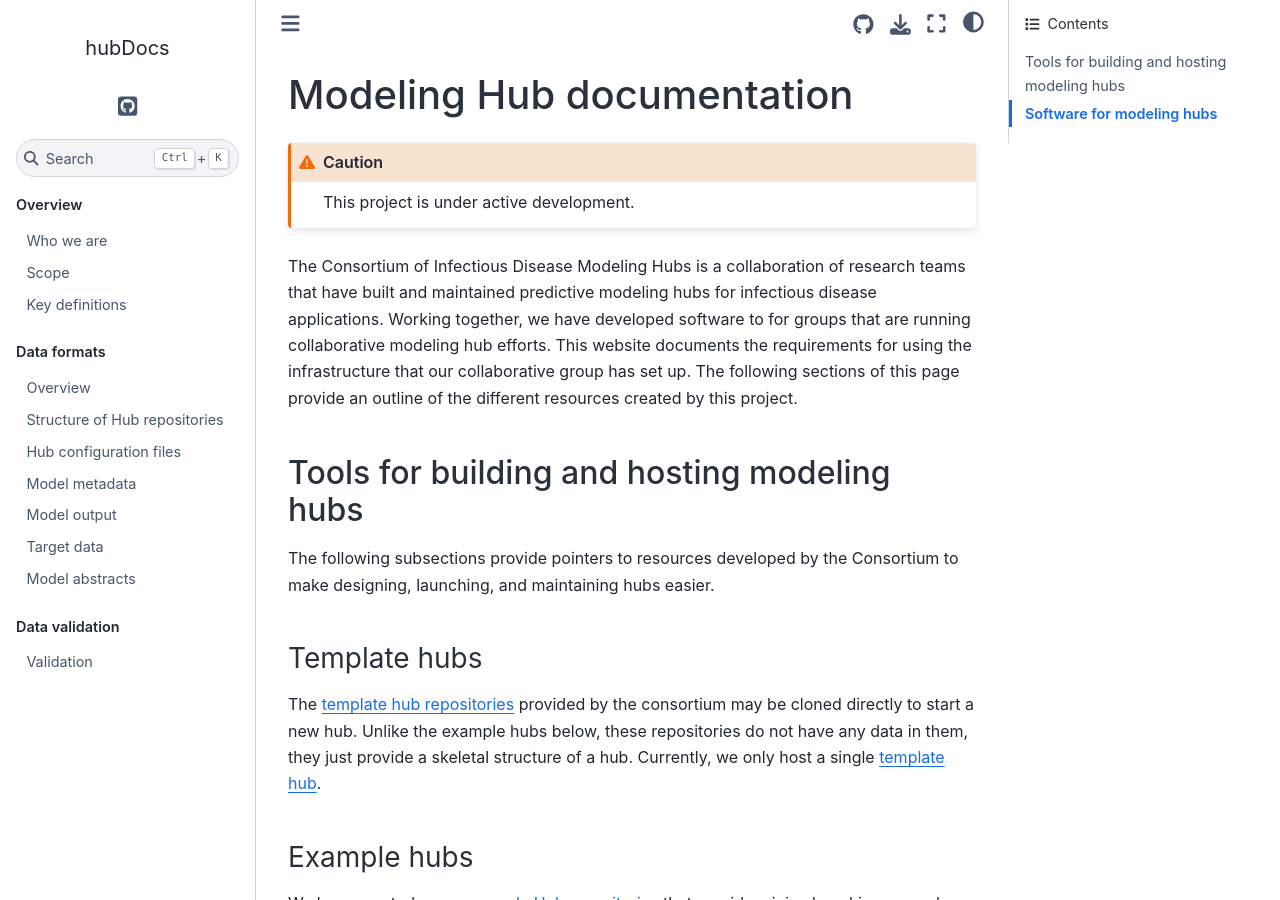
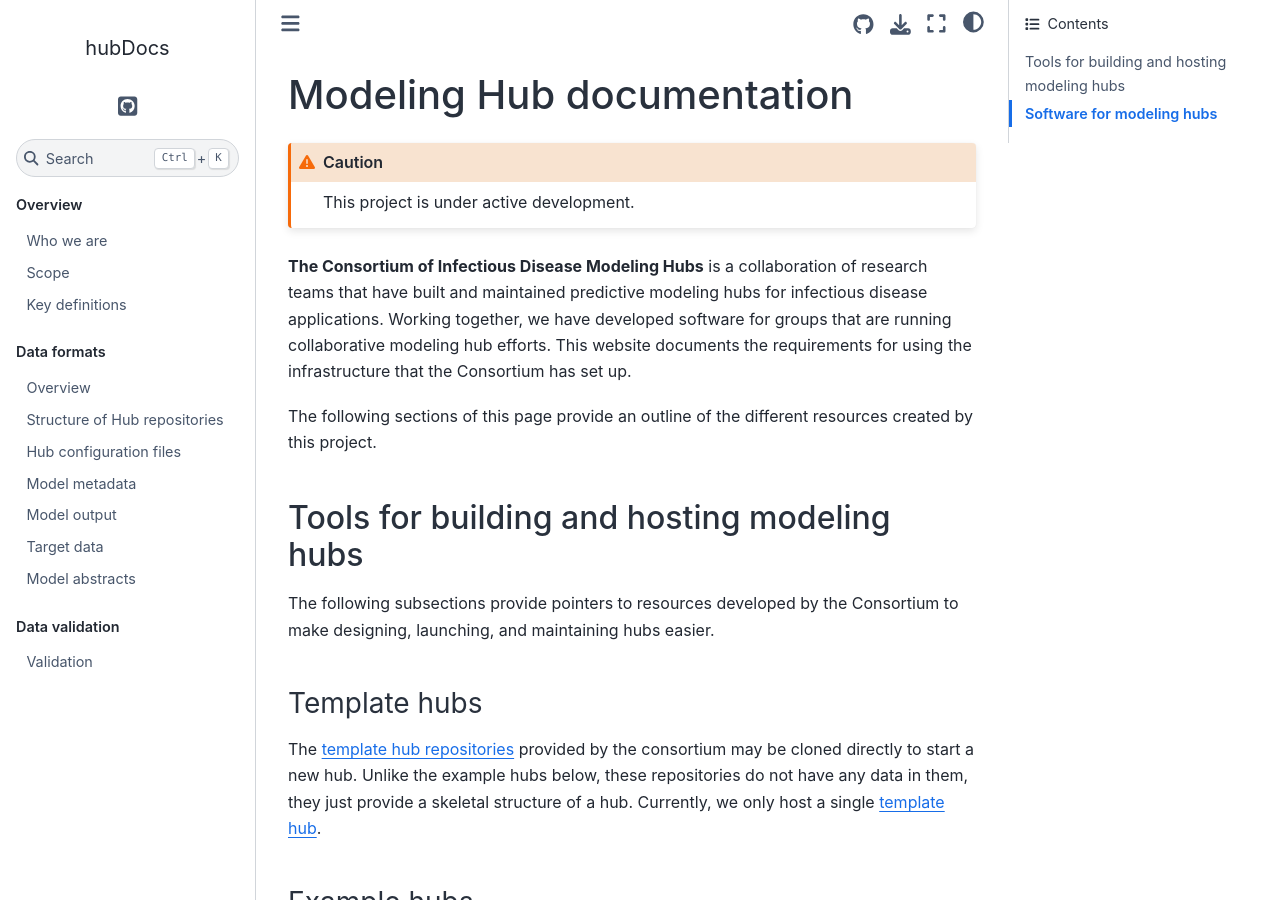
Before and after one commit to hubverse-org/hubDocs, a Sphinx documentation site: the page built from docs/source/index.md, in a window 1280 px wide and 900 px high. Built offline with Sphinx 7.4.7 and the Sphinx Book theme 1.1.4, drawn with Linux system fonts in a browser that asks for light colours.

Commit message:
Small edits and tests
A couple of small edits to the main page.

````diff
--- a/docs/source/index.md
+++ b/docs/source/index.md
@@ -4,7 +4,9 @@
 This project is under active development.
 ```
 
-The Consortium of Infectious Disease Modeling Hubs is a collaboration of research teams that have built and maintained predictive modeling hubs for infectious disease applications. Working together, we have developed software to for groups that are running collaborative modeling hub efforts. This website documents the requirements for using the infrastructure that our collaborative group has set up. The following sections of this page provide an outline of the different resources created by this project.
+**The Consortium of Infectious Disease Modeling Hubs** is a collaboration of research teams that have built and maintained predictive modeling hubs for infectious disease applications. Working together, we have developed software for groups that are running collaborative modeling hub efforts. This website documents the requirements for using the infrastructure that the Consortium has set up.
+
+The following sections of this page provide an outline of the different resources created by this project.
 
 ## Tools for building and hosting modeling hubs
 
````
